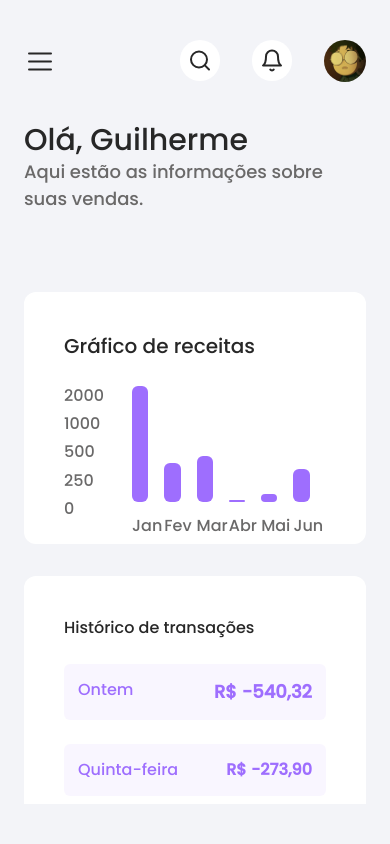
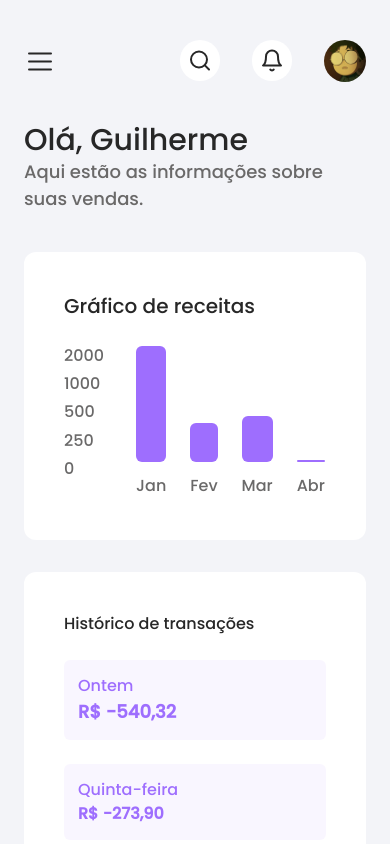
Before and after one commit to Guilherme-V-Rocha/sales-dashboard, a Next.js app: page /dashboard in a window 390 px wide. Shown: the top 844 px of the page. Built offline with nearby package versions, Linux system fonts and the light colour scheme.

Commit message:
fixed responsive components chart and transaction history

```diff
--- a/src/app/dashboard/buyer-history/card/index.tsx
+++ b/src/app/dashboard/buyer-history/card/index.tsx
@@ -2,7 +2,7 @@ export function Card() {
   return (
     <>
       <div className="bg-white space-x-3 p-4 shadow rounded-lg">
-        <div className="sm:flex md:flex-col space-x-2 text-sm">
+        <div className="sm:flex lg:flex-col space-x-2 text-sm">
           <div className="text-gray10 font-semibold">#12345</div>
           <div className="text-gray10 font-medium">02/08/2023</div>
           <div className="text-gray10 font-medium text-sm"> Aprovado</div>
@@ -12,7 +12,7 @@ export function Card() {
         <div className="text-gray10 font-medium text-sm">R$ 15,00</div>
       </div>
       <div className="bg-white p-4 shadow rounded-lg">
-        <div className="sm:flex md:flex-col space-x-2 text-sm">
+        <div className="sm:flex lg:flex-col space-x-2 text-sm">
           <div className="text-gray10 font-semibold">#67890</div>
           <div className="text-gray10 font-medium">03/08/2023</div>
           <div className="text-gray10 font-medium">Em análise</div>
@@ -22,7 +22,7 @@ export function Card() {
         <div className="text-gray10 font-medium text-sm">R$ 15,00</div>
       </div>
       <div className="bg-white p-4 shadow rounded-lg">
-        <div className="sm:flex md:flex-col space-x-2 text-sm">
+        <div className="sm:flex lg:flex-col space-x-2 text-sm">
           <div className="text-gray10 font-semibold">#67890</div>
           <div className="text-gray10 font-medium">03/08/2023</div>
           <div className="text-gray10 font-medium">Em análise</div>
--- a/src/app/dashboard/buyer-history/index.tsx
+++ b/src/app/dashboard/buyer-history/index.tsx
@@ -7,10 +7,10 @@ export function BueyerHistory() {
       <p className="font-medium text-xl text-dark05">
         Histórico de compradores
       </p>
-      <div className="hidden md:block">
+      <div className="hidden lg:block">
         <Table />
       </div>
-      <div className="grid grid-cols-1 sm:grid-cols-2 gap-4 md:hidden">
+      <div className="grid grid-cols-1 sm:grid-cols-2 gap-4 lg:hidden">
         <Card />
       </div>
     </div>
--- a/src/app/dashboard/page.tsx
+++ b/src/app/dashboard/page.tsx
@@ -9,10 +9,10 @@ import { TransactionHistory } from './transaction-history'
 export default function Dashboard() {
   return (
     <>
-      <div className="md:hidden grid mt-10 mb-10 mr-6 ml-6">
+      <div className="lg:hidden grid mt-10 mb-10 mr-6 ml-6 w-full">
         <SubHeaderMobile />
-        <div className="flex mt-10 gap-10 flex-col overflow-auto">
-          <div className="md:hidden grid grid-cols-1 gap-8">
+        <div className="flex gap-10 flex-col overflow-auto">
+          <div className="lg:hidden grid grid-cols-1 gap-8">
             <RevenueChart />
             <TransactionHistory />
           </div>
@@ -20,9 +20,9 @@ export default function Dashboard() {
           <BueyerHistory />
         </div>
       </div>
-      <div className="hidden md:block flex-col my-10 ml-20 mr-20 mb-10 gap-10 w-max">
+      <div className="hidden lg:flex flex-col my-10 ml-20 gap-10 h-[91dvh] w-[68.4%]">
         <SubHeader />
-        <div className="flex h-max gap-10 flex-col overflow-auto">
+        <div className="flex gap-10 flex-col overflow-y-scroll">
           <div className="flex gap-8">
             <RevenueChart />
             <TransactionHistory />
--- a/src/app/dashboard/revenue-chart/index.tsx
+++ b/src/app/dashboard/revenue-chart/index.tsx
@@ -23,21 +23,21 @@ export function RevenueChart() {
   }))
 
   return (
-    <div className="rounded-[0.75rem] p-10 w-full overflow-hidden bg-white ">
+    <div className="rounded-[0.75rem] p-10 pb-[4.75rem] w-full overflow-hidden bg-white ">
       <p className="text-xl">Gráfico de receitas</p>
 
       <div className="flex gap-7 mt-6 h-full">
         <div className="text-gray10 flex flex-col justify-between h-[79.5%]">
           {params.map((value) => (
-            <p key={value.toString()}>{value}</p>
+            <p key={value}>{value}</p>
           ))}
         </div>
 
-        <div className="flex text-gray10 gap-4 w-full overflow-x-auto h-[89.5%]">
+        <div className="flex text-gray10 gap-6 sm:gap-3 overflow-x-auto h-[89.5%] w-full pl-1">
           {dataProcess.map(({ month, percentual }) => (
             <div
               key={month}
-              className="flex flex-col h-full justify-end-safe items-center-safe w-[8.4%] gap-3"
+              className="flex flex-col h-full justify-end items-center  w-[20.4%] gap-3"
             >
               <div
                 style={{ height: percentual }}
--- a/src/app/dashboard/sub-header/index.tsx
+++ b/src/app/dashboard/sub-header/index.tsx
@@ -7,7 +7,7 @@ import Image from 'next/image'
 
 export function SubHeader() {
   return (
-    <div className="flex justify-between mb-10">
+    <div className="flex justify-between">
       <div>
         <h1 className="font-medium text-3xl text-dark05">Olá, Guilherme</h1>
         <p className="font-medium text-[1.125rem] text-[#6A6969]">
--- a/src/app/dashboard/transaction-history/index.tsx
+++ b/src/app/dashboard/transaction-history/index.tsx
@@ -2,15 +2,15 @@ export function TransactionHistory() {
   return (
     <div className="flex flex-col rounded-[0.75rem] p-10 pb-[4.75rem] w-full bg-white gap-6">
       <p>Histórico de transações</p>
-      <div className="flex w-auto bg-purple10 rounded-[0.375rem] p-3.5 text-brandColor justify-between">
+      <div className="sm:flex w-auto bg-purple10 rounded-[0.375rem] p-3.5 text-brandColor justify-between">
         <p>Ontem</p>
         <p className="font-semibold text-lg">R$ -540,32</p>
       </div>
-      <div className="flex w-auto bg-purple10 rounded-[0.375rem] p-3.5 text-brandColor justify-between">
+      <div className="sm:flex w-auto bg-purple10 rounded-[0.375rem] p-3.5 text-brandColor justify-between">
         <p>Quinta-feira</p>
         <p className="font-semibold">R$ -273,90</p>
       </div>
-      <div className="flex w-auto bg-purple10 rounded-[0.375rem] p-3.5 text-brandColor justify-between">
+      <div className="sm:flex w-auto bg-purple10 rounded-[0.375rem] p-3.5 text-brandColor justify-between">
         <p>Segunda-feira</p>
         <p className="font-semibold">R$ -1.456,20</p>
       </div>
--- a/src/app/globals.css
+++ b/src/app/globals.css
@@ -1,4 +1,5 @@
 @import 'tailwindcss';
+@tailwind utilities;
 
 @theme {
   --color-purple10: #9e6efe0f;
@@ -9,6 +10,7 @@
   --color-dark20: #414141;
   --color-dark30: #737373;
   --color-dark40: #ffffff;
+  --font-display: 'Poppins', sans-serif;
 }
 
 :root {
@@ -16,10 +18,6 @@
   --foreground: #272727;
 }
 
-body {
-  background: var(--background);
-  color: var(--foreground);
-  display: flex;
-  height: 100dvh;
-  font-family: Poppins, sans-serif;
+* {
+  box-sizing: border-box;
 }
--- a/src/app/layout.tsx
+++ b/src/app/layout.tsx
@@ -17,8 +17,10 @@ export default function RootLayout({
   children: React.ReactNode
 }>) {
   return (
-    <html lang="pt-br">
-      <body className={`${geistSans} antialiased`}>
+    <html lang="pt-br" className="h-full">
+      <body
+        className={`${geistSans} antialiased max-w-[100dvw] min-h-full relative flex text-(--foreground) bg-(--background) font-display`}
+      >
         <Provider>
           <Sidebar />
           {children}
--- a/src/app/mobile/sales/index.tsx
+++ b/src/app/mobile/sales/index.tsx
@@ -3,7 +3,7 @@ import PositiveIcon from '@/icons/positiveIcon.svg'
 
 export function SalesMobile() {
   return (
-    <div className="grid grid-cols-1 sm:grid-cols-2 gap-4 md:hidden">
+    <div className="grid grid-cols-1 sm:grid-cols-2 gap-4 lg:hidden">
       <div className="flex flex-col rounded-[0.75rem] p-5 bg-white gap-3 h-fit">
         <p className="text-base">Total de vendas</p>
         <p className="text-2xl font-semibold">R$ 3.265,21</p>
--- a/src/app/mobile/sub-header/index.tsx
+++ b/src/app/mobile/sub-header/index.tsx
@@ -11,10 +11,10 @@ export function SubHeaderMobile() {
   const { setIsOpen } = useSubHeader()
 
   return (
-    <div className="grid sm:grid-cols-2 grid-cols-1 md:hidden mb-10">
+    <div className="grid grid-cols-1 lg:hidden mb-10">
       <div className="flex justify-between mb-10">
         <button
-          className="cursor-pointer md:hidden"
+          className="cursor-pointer lg:hidden"
           onClick={() => setIsOpen(true)}
         >
           <AsideIcon />
@@ -35,11 +35,10 @@ export function SubHeaderMobile() {
               alt="profile"
               className="rounded-4xl"
             />
-            <p className="hidden md:block">Guilherme V.</p>
+            <p className="hidden lg:block">Guilherme V.</p>
           </div>
         </div>
       </div>
-
       <div>
         <h1 className="font-medium text-3xl text-dark05">Olá, Guilherme</h1>
         <p className="font-medium text-[1.125rem] text-[#6A6969]">
--- a/src/components/sidebar/index.tsx
+++ b/src/components/sidebar/index.tsx
@@ -20,7 +20,7 @@ export default function Sidebar() {
   return (
     <>
       {isOpen && <SidebarMobile />}
-      <div className="w-xs bg-white p-10 rounded-r-[1.5rem] h-screen hidden md:block">
+      <div className="w-[18.15%] bg-white p-10 rounded-r-[1.5rem] h-screen hidden lg:block">
         <EFront alt="eFront" className="m-5 mb-[3.75rem]" />
         <ul className="flex gap-4 flex-col">
           <Link
--- a/src/components/sidebar/mobile/index.tsx
+++ b/src/components/sidebar/mobile/index.tsx
@@ -16,7 +16,7 @@ export function SidebarMobile() {
   const { setIsOpen } = useSubHeader()
 
   return (
-    <div className="w-xs bg-white p-10 rounded-r-[1.5rem] h-full flex flex-col md:hidden absolute">
+    <div className="w-xs bg-white p-10 rounded-r-[1.5rem] h-full flex flex-col lg:hidden absolute">
       <button
         className="justify-items-end-safe cursor-pointer"
         onClick={() => setIsOpen(false)}
```
